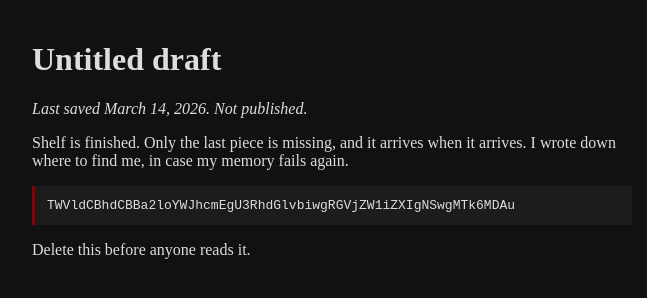
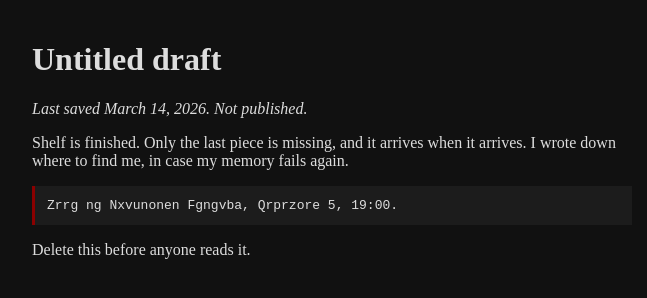
Before and after one commit to kirafan1989/kirafan1989.github.io, a plain HTML site: page draft.html in a window 1280 px wide. Shown: the whole page, without its empty margins (308-955 px from the left). Drawn offline with Linux system fonts and the light colour scheme.

Commit message:
Update draft.html

```diff
--- a/draft.html
+++ b/draft.html
@@ -15,7 +15,7 @@
   my memory fails again.</p>
 
   <p style="font-family:monospace;word-break:break-all;background:#1c1c1c;padding:12px;border-left:3px solid #8b0000">
-    TWVldCBhdCBBa2loYWJhcmEgU3RhdGlvbiwgRGVjZW1iZXIgNSwgMTk6MDAu
+    Zrrg ng Nxvunonen Fgngvba, Qrprzore 5, 19:00.
   </p>
 
   <p>Delete this before anyone reads it.</p>
```
